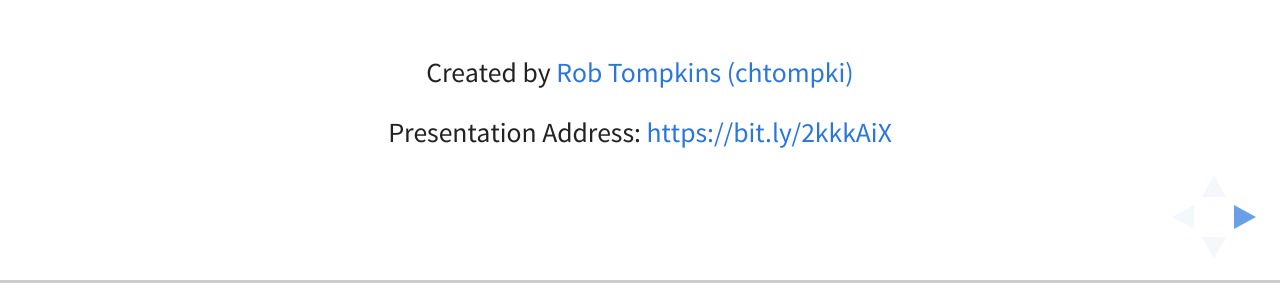
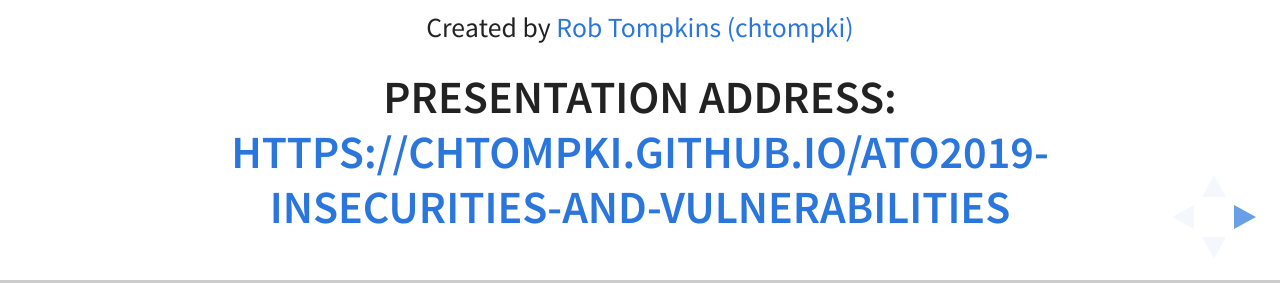
Before and after one commit to chtompki/ato2019-insecurities-and-vulnerabilities, a website: page index.html in a window 1280 px wide. Shown: the part 517-800 px from the top of the page. Drawn offline with nearby package versions, Linux system fonts and the light colour scheme; some packages are replaced by stand-ins of ours.

Commit message:
(update) last minute changes

```diff
--- a/index.html
+++ b/index.html
@@ -40,8 +40,8 @@
                 <small>Created by
                     <a href="https://github.com/chtompki">
                         Rob Tompkins (chtompki)</a></small><br/>
-                <small>Presentation Address: <a href="https://bit.ly/2kkkAiX">
-                    https://bit.ly/2kkkAiX</a></small>
+                <h5>Presentation Address: <a href="https://chtompki.github.io/ato2019-insecurities-and-vulnerabilities">
+                    https://chtompki.github.io/ato2019-insecurities-and-vulnerabilities</a></h5>
             </p>
 
         </section>
```
